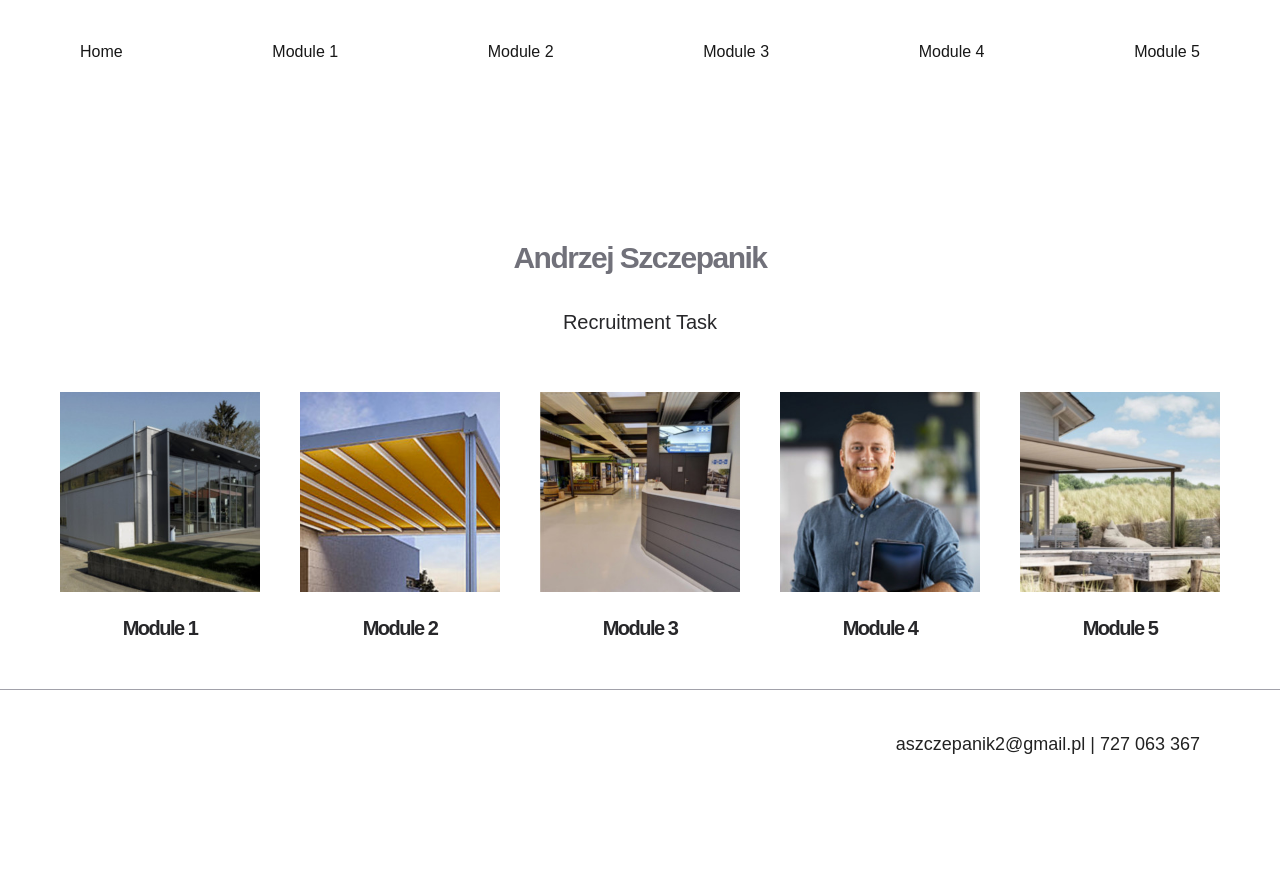
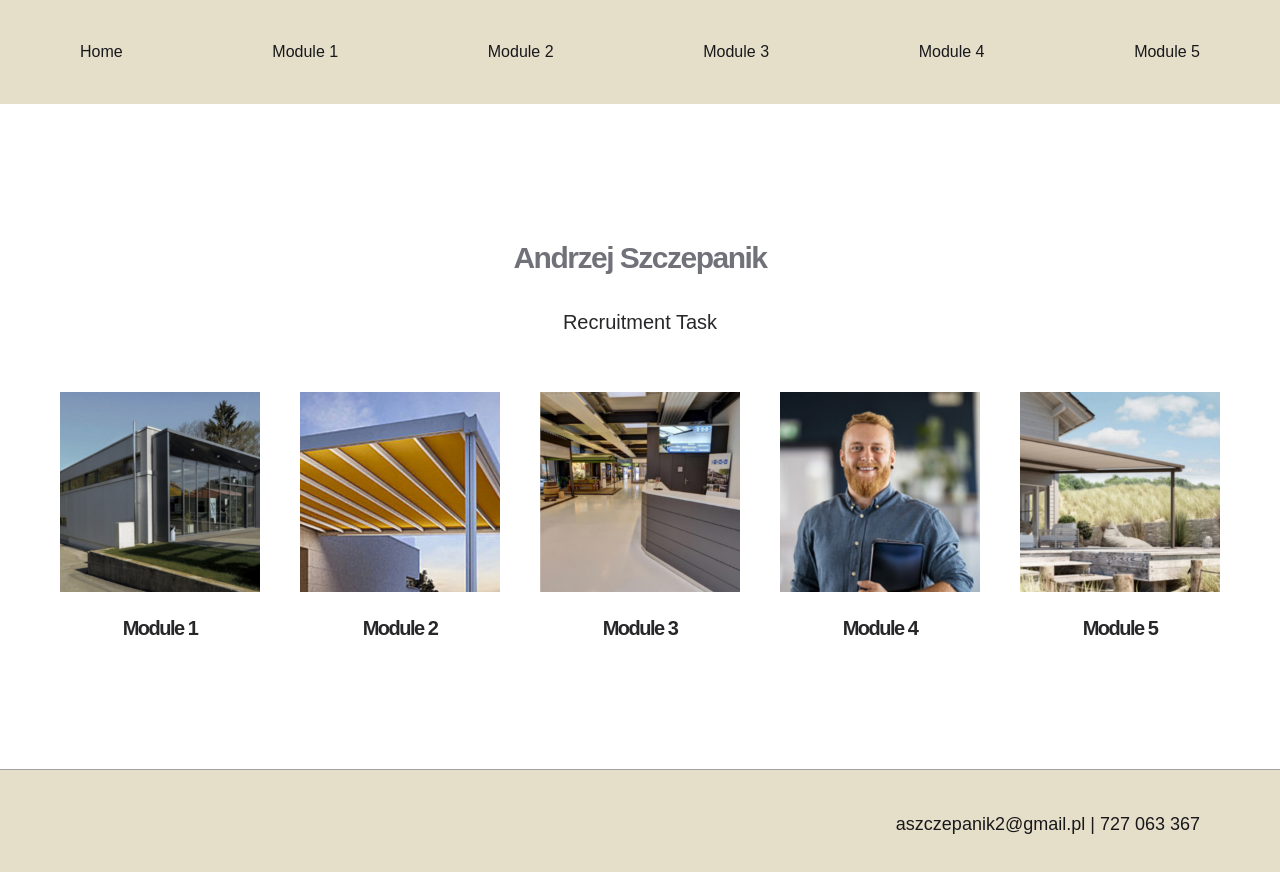
Before and after one commit to szpinaczek/180heartbeatsRecruitment, a Next.js app: page / in a window 1280 px wide. Shown: the top 872 px of the page. Before the commit the page ends 800 px from the top, so only its background shows below. Built offline with nearby package versions, Linux system fonts and the light colour scheme; what @midudev/tailwind-animations would draw is missing.

Commit message:
add header and footer background color

```diff
--- a/app/page.tsx
+++ b/app/page.tsx
@@ -13,7 +13,7 @@ export default function Page() {
         </p>
       </div>
       <section>
-        <div className="p-10 flex flex-col md:flex-row justify-between align-center w-full gap-10">
+        <div className="p-10 flex flex-col md:flex-row justify-between align-center w-full gap-10 lg:mb-[80px]">
           <Link
             href="/module1"
             className="h-[200px] w-[200px] bg-white p-0 text-2xl font-bold tracking-tighter sm:text-3xl text-zinc-500 mb-[30px] flex flex-col justify-center items-center"
--- a/components/Footer.tsx
+++ b/components/Footer.tsx
@@ -1,5 +1,5 @@
 export default async function Footer() {
     return (
-        <footer className="px-20 py-10 text-lg font-normal text-right text-black border-t border-zinc-400"><a href="mailto:aszczepanik2@gmail.pl">aszczepanik2@gmail.pl</a> | 727 063 367</footer>
+        <footer className="px-20 py-10 text-lg font-normal text-right text-zinc-900 border-t border-zinc-400 bg-beige"><a href="mailto:aszczepanik2@gmail.pl">aszczepanik2@gmail.pl</a> | 727 063 367</footer>
     );
 }
--- a/components/Header.tsx
+++ b/components/Header.tsx
@@ -1,7 +1,7 @@
 import Link from "next/link";
 
 export default function header() {
-    return <header className="header hidden md:block md:flex flex-row justify-between items-center lg:gap-10 px-5 md:px-20 py-10 w-full">
+    return <header className="header hidden md:block md:flex flex-row justify-between items-center lg:gap-10 px-5 md:px-20 py-10 w-full bg-beige text-zinc-900">
         <Link href="/">Home</Link>
         <Link href="/module1">Module 1</Link>
         <Link href="/module2">Module 2</Link>
```
